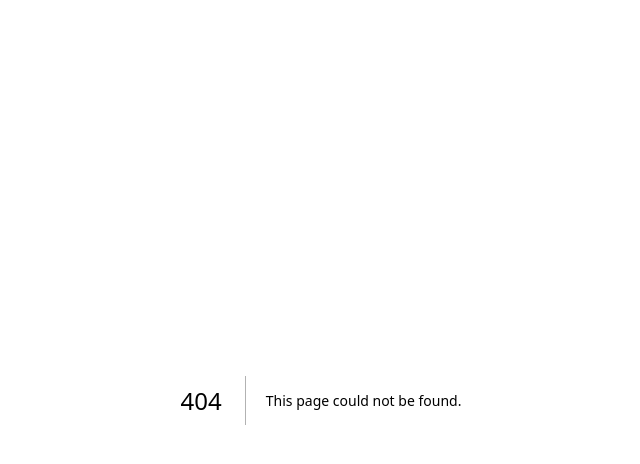
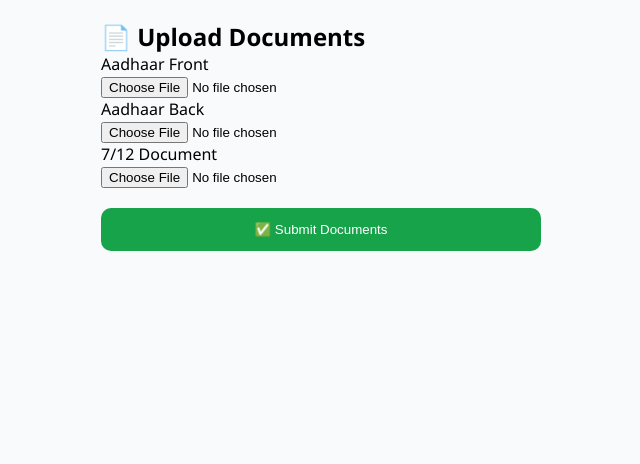
Before and after one commit to pankajkarmankar1-sys/Kisansetu2026, a Next.js app: page /documents in a window 1280 px wide. Before the commit this address had no page. Shown: the top 464 px of the page, without its empty margins (319-959 px from the left). Built offline with nearby package versions, Linux system fonts and the light colour scheme; no server answers.

Commit message:
Create DocumentsPage for document uploads

```diff
--- /dev/null
+++ b/pages/documents.jsx
@@ -0,0 +1,26 @@
+import { useRouter } from "next/router";
+import DocumentUpload from "../components/customer/DocumentUpload";
+
+export default function DocumentsPage() {
+
+  const router = useRouter();
+
+
+  function handleDone() {
+
+    router.replace("/dashboard");
+
+  }
+
+
+  return (
+
+    <DocumentUpload
+
+      onDone={handleDone}
+
+    />
+
+  );
+
+}
```
